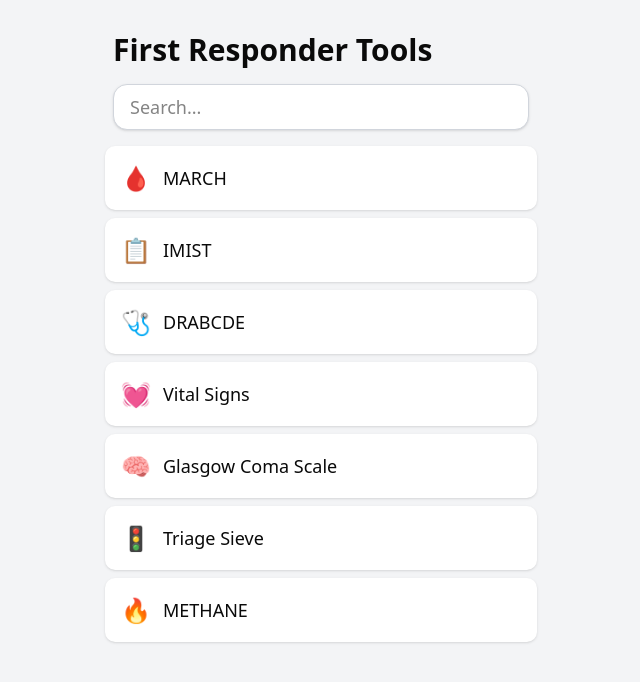
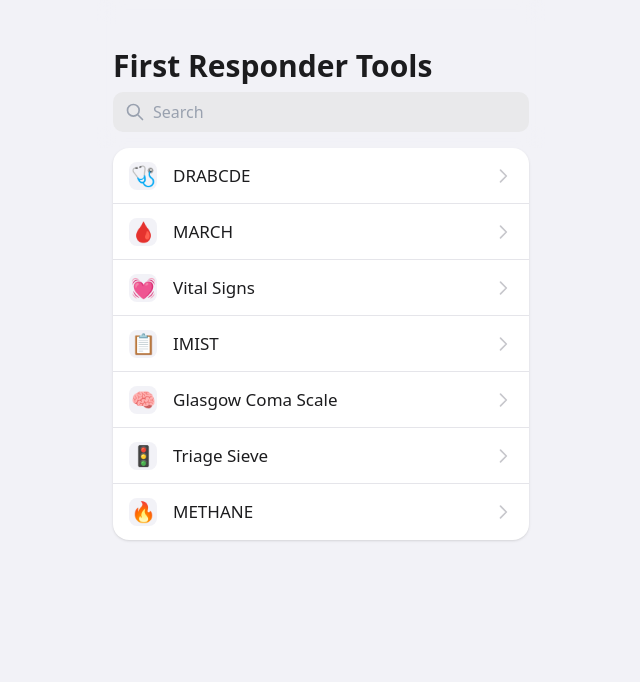
Before and after one commit to kylewtho/responder-cheatsheet, a Next.js app: page / in a window 1280 px wide. Shown: the top 682 px of the page, without its empty margins (319-959 px from the left). Built offline with nearby package versions, Linux system fonts and the light colour scheme.

Commit message:
Edited front page UI

```diff
--- a/src/app/page.tsx
+++ b/src/app/page.tsx
@@ -3,11 +3,45 @@
 import { Card } from '@/components/Card';
 import { useState } from 'react';
 
-const cards = [
+type GroupItem = {
+  key: string;
+  emoji: string;
+  title: string;
+  subtitle?: string;
+  isProfile?: boolean;
+  right?: string;
+};
+
+type Group = {
+  key: string;
+  items: GroupItem[];
+};
+
+const groups: Group[] = [
+  {
+    key: 'main',
+    items: [
       { key: 'march', emoji: '🩸', title: 'MARCH' },
       { key: 'imist', emoji: '📋', title: 'IMIST' },
       { key: 'drabcde', emoji: '🩺', title: 'DRABCDE' },
+      { key: 'vitals', emoji: '💓', title: 'Vital Signs', right: 'On' },
+      { key: 'gcs', emoji: '🧠', title: 'Glasgow Coma Scale' },
+    ],
+  },
+  {
+    key: 'other',
+    items: [
+      { key: 'triage', emoji: '🚦', title: 'Triage Sieve' },
+      { key: 'methane', emoji: '🔥', title: 'METHANE' },
+    ],
+  },
+];
+
+const cards = [
+  { key: 'drabcde', emoji: '🩺', title: 'DRABCDE' },
+  { key: 'march', emoji: '🩸', title: 'MARCH' },
   { key: 'vitals', emoji: '💓', title: 'Vital Signs' },
+  { key: 'imist', emoji: '📋', title: 'IMIST' },
   { key: 'gcs', emoji: '🧠', title: 'Glasgow Coma Scale' },
   { key: 'triage', emoji: '🚦', title: 'Triage Sieve' },
   { key: 'methane', emoji: '🔥', title: 'METHANE' },
@@ -20,31 +54,43 @@ export default function Home() {
   );
 
   return (
-    <main className="bg-gray-100 min-h-screen pb-8">
-      <div className="max-w-md mx-auto pt-8">
-        <h1 className="text-3xl font-bold mb-4 px-4">First Responder Tools</h1>
-        <div className="px-4 mb-4">
+    <main className="bg-[#F2F2F7] min-h-screen">
+      <div className="max-w-md mx-auto">
+        <div className="sticky top-0 z-10 bg-[#F2F2F7]/80 backdrop-blur-md px-4 pt-12 pb-2">
+          <h1 className="text-3xl font-bold mb-2 text-[#1C1C1E]">First Responder Tools</h1>
+          <div className="relative mb-2">
+            <div className="absolute inset-y-0 left-0 pl-3 flex items-center pointer-events-none">
+              <svg className="h-5 w-5 text-gray-400" fill="none" viewBox="0 0 24 24" stroke="currentColor">
+                <path strokeLinecap="round" strokeLinejoin="round" strokeWidth={2} d="M21 21l-6-6m2-5a7 7 0 11-14 0 7 7 0 0114 0z" />
+              </svg>
+            </div>
             <input
               type="text"
-            placeholder="Search..."
+              placeholder="Search"
               value={search}
               onChange={e => setSearch(e.target.value)}
-            className="w-full rounded-xl border border-gray-300 px-4 py-2 bg-white focus:outline-none focus:ring-2 focus:ring-blue-400 text-lg shadow"
+              className="w-full rounded-lg border-0 px-10 py-2 bg-[#E9E9EB] text-[#1C1C1E] placeholder-gray-400 focus:outline-none text-base"
             />
           </div>
-        <div className="space-y-2 px-2">
-          {filtered.map(card => (
+        </div>
+        <div className="space-y-6 px-4 pb-8">
+          <div className="bg-white rounded-2xl overflow-hidden shadow-sm">
+            {filtered.map((card, idx) => (
               <button
                 key={card.key}
-              className="w-full text-left focus:outline-none"
-              // onClick={() => ...} // 詳情頁未實作
+                className={`w-full text-left focus:outline-none active:bg-[#E5E5EA] transition-colors py-0`}
+                // onClick={() => ...}
               >
-              <Card>
-                <span className="text-2xl mr-3 align-middle">{card.emoji}</span>
-                <span className="text-lg font-medium align-middle">{card.title}</span>
-              </Card>
+                <div className={`flex items-center px-4 h-14 ${idx !== filtered.length - 1 ? 'border-b border-[#E5E5EA]' : ''}`}>
+                  <span className="flex items-center justify-center w-7 h-7 rounded-md bg-[#F2F2F7] mr-4 text-xl">{card.emoji}</span>
+                  <span className="flex-1 min-w-0 block truncate text-[17px] font-normal text-[#1C1C1E]">{card.title}</span>
+                  <svg className="h-5 w-5 text-[#C7C7CC] ml-1" fill="none" viewBox="0 0 24 24" stroke="currentColor">
+                    <path strokeLinecap="round" strokeLinejoin="round" strokeWidth={2} d="M9 5l7 7-7 7" />
+                  </svg>
+                </div>
               </button>
             ))}
+          </div>
         </div>
       </div>
     </main>
--- a/src/components/Card.tsx
+++ b/src/components/Card.tsx
@@ -1,10 +1,11 @@
 interface CardProps {
   children: React.ReactNode;
+  className?: string;
 }
 
-export function Card({ children }: CardProps) {
+export function Card({ children, className }: CardProps) {
   return (
-    <div className="p-4 bg-white rounded-lg shadow hover:shadow-md transition-shadow">
+    <div className={`p-4 bg-white rounded-lg shadow hover:shadow-md transition-shadow ${className || ''}`}>
       {children}
     </div>
   );
```
Also changed, not shown: 1 other file (tests, documents, lock files or other folders). Lines whose indentation alone changed are shown as unchanged.
